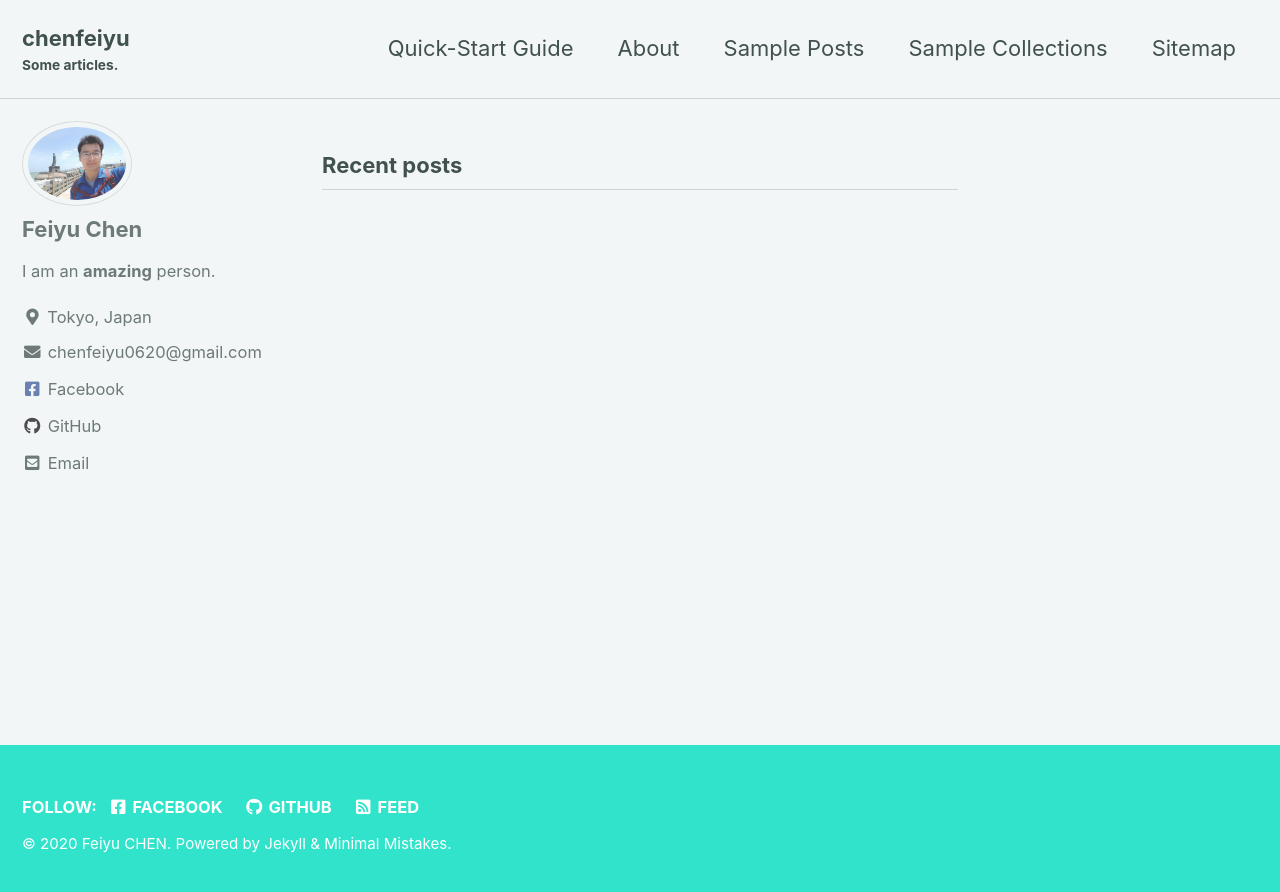
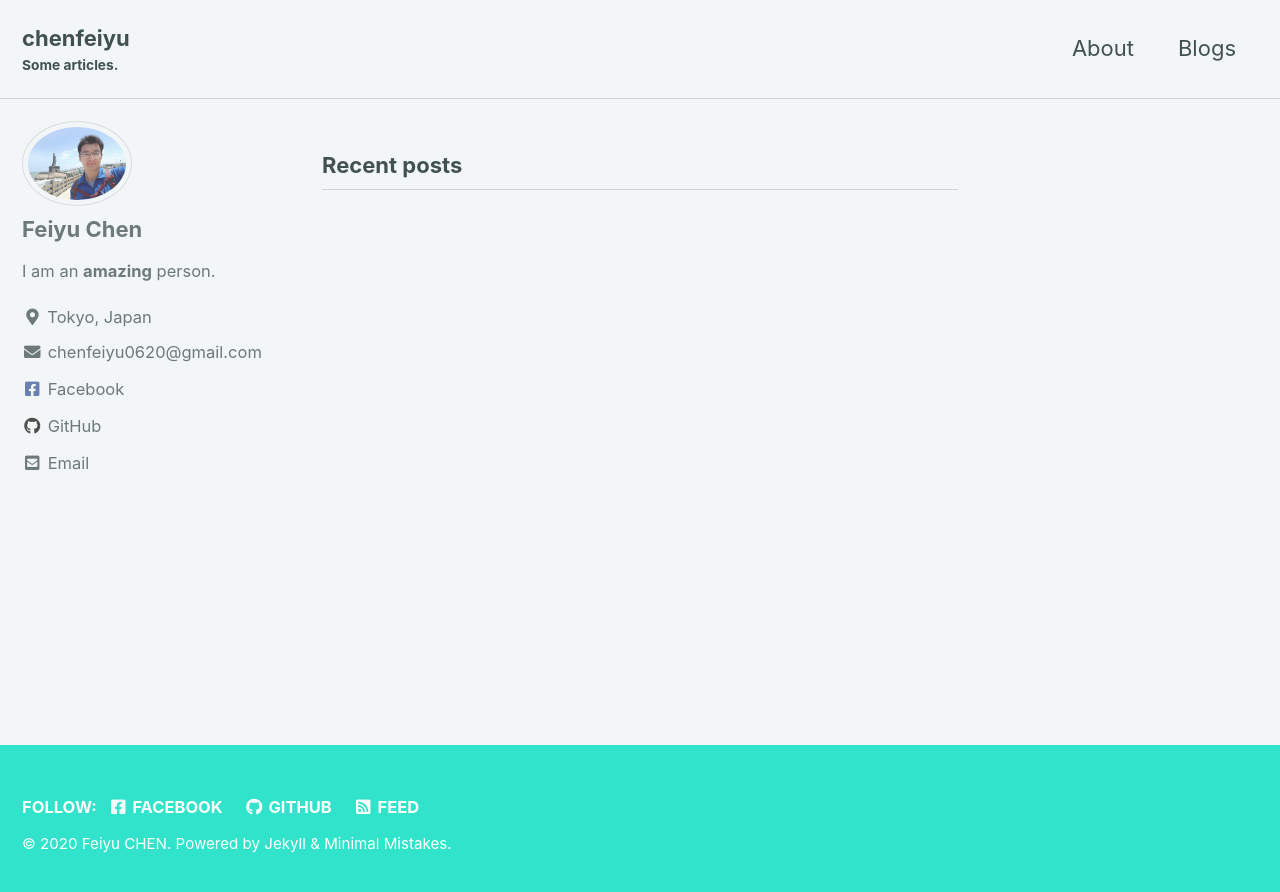
Before and after one commit to legend507/legend507.github.io, a Jekyll site: the page built from index.html, in a window 1280 px wide. Shown: the top 892 px of the page. Built offline with Jekyll 4.4.1, drawn with Linux system fonts in a browser that asks for light colours; cached includes are drawn as plain includes; the list of posts is cut into pages by our own code.

Commit message:
Add features.

```diff
--- a/_config.yml
+++ b/_config.yml
@@ -39,9 +39,9 @@ comments:
     # https://developers.facebook.com/docs/plugins/comments
     appid                :
     num_posts            : # 5 (default)
-    colorscheme          : # "light" (default), "dark"
+    colorscheme          : "dark" # "light" (default),
   utterances:
-    theme                : # "github-light" (default), "github-dark"
+    theme                : "github-dark" # "github-light" (default),
     issue_term           : # "pathname" (default)
   staticman:
     branch               : # "master"
--- a/_data/navigation.yml
+++ b/_data/navigation.yml
@@ -1,12 +1,12 @@
 # main links
 main:
-  - title: "Quick-Start Guide"
-    url: https://mmistakes.github.io/minimal-mistakes/docs/quick-start-guide/
+  # - title: "Quick-Start Guide"
+  #   url: https://mmistakes.github.io/minimal-mistakes/docs/quick-start-guide/
   - title: "About"
     url: https://mmistakes.github.io/minimal-mistakes/about/
-  - title: "Sample Posts"
-    url: /year-archive/
-  - title: "Sample Collections"
-    url: /collection-archive/
-  - title: "Sitemap"
-    url: /sitemap/
+  - title: "Blogs"
+    url: /blogs/
+  # - title: "Sample Collections"
+  #   url: /collection-archive/
+  # - title: "Sitemap"
+  #   url: /sitemap/
```
